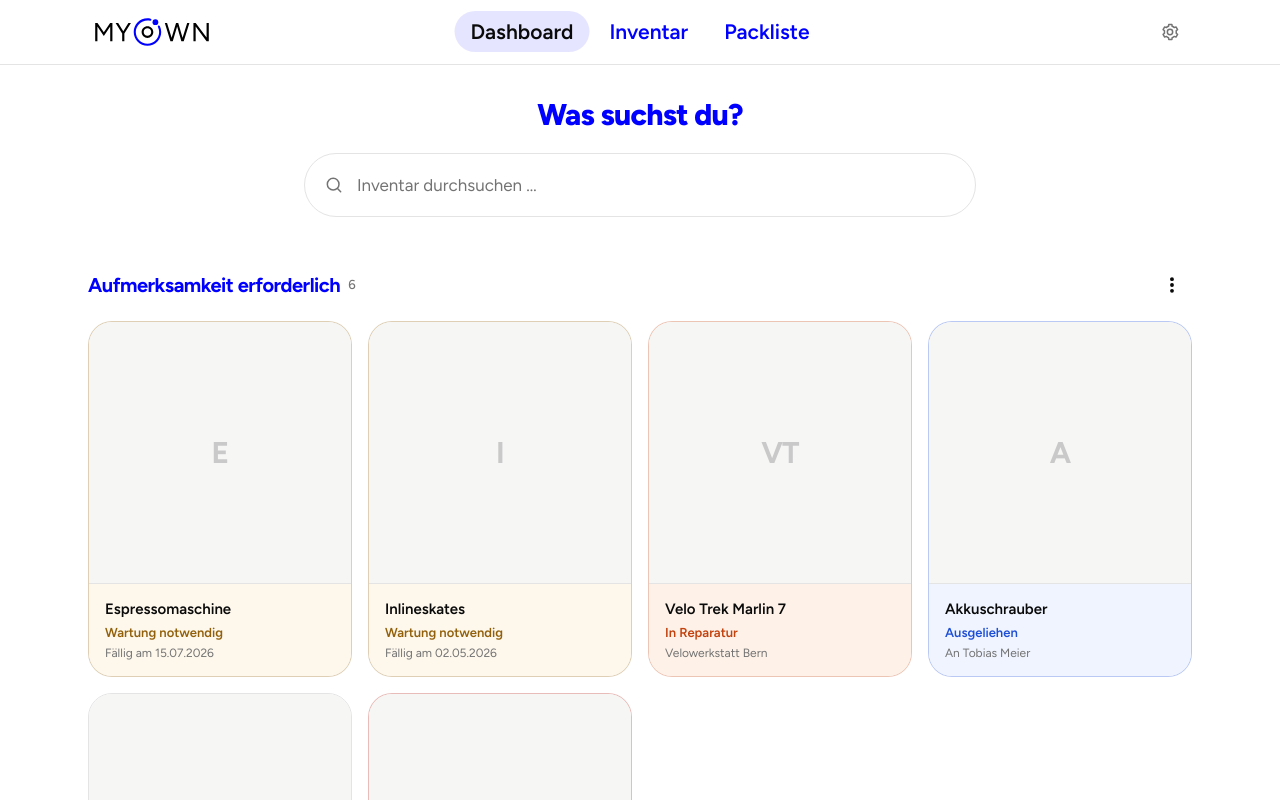
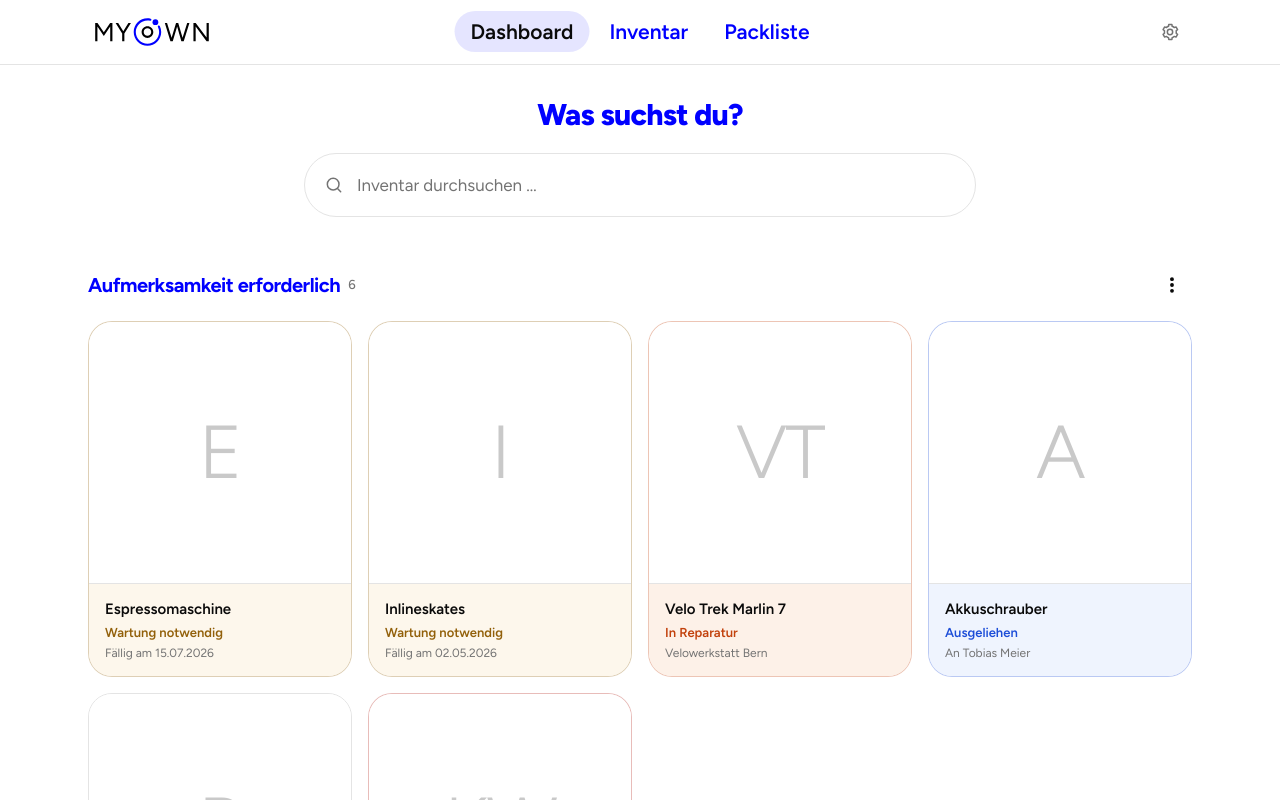
Before and after one commit to mrcldbrnr/web-app, a Next.js app: page / in a window 1280 px wide. Shown: the top 800 px of the page. Built offline with nearby package versions, Linux system fonts and the light colour scheme.

Commit message:
dashboard: aufmerksamkeit kacheln (farbe/font-weight)

```diff
--- a/src/components/dashboard/AttentionSection.tsx
+++ b/src/components/dashboard/AttentionSection.tsx
@@ -120,21 +120,21 @@ export function AttentionSection() {
           {entries.map(({ item, label, note, tone }) => {
             const toneClasses = TONE_CLASSES[tone];
             return (
-              <li key={item.id}>
+              <li key={item.id} className="h-full">
                 <Link
                   href={`/items/${item.id}`}
                   className={cn(
-                    "group block overflow-hidden rounded-3xl border bg-white transition-colors hover:border-ink",
+                    "group flex h-full flex-col overflow-hidden rounded-3xl border bg-white transition-colors hover:border-ink",
                     toneClasses.border,
                   )}
                 >
                   <ItemImage
                     item={item}
                     rounded="rounded-none"
-                    className="aspect-square w-full border-0 border-b border-line"
-                    textClassName="text-3xl"
+                    className="aspect-square w-full shrink-0 border-0 border-b border-line"
+                    textClassName="text-[75px]"
                   />
-                  <div className={cn("px-4 py-3.5", toneClasses.panel)}>
+                  <div className={cn("flex-1 px-4 py-3.5", toneClasses.panel)}>
                     <p className="truncate text-[15px] font-semibold text-ink">
                       {item.name}
                     </p>
--- a/src/components/items/ItemImage.tsx
+++ b/src/components/items/ItemImage.tsx
@@ -33,14 +33,14 @@ export function ItemImage({
     <div
       aria-hidden="true"
       className={cn(
-        "flex items-center justify-center border border-line bg-surface-soft",
+        "flex items-center justify-center border border-line bg-white",
         rounded,
         className,
       )}
     >
       <span
         className={cn(
-          "font-bold tracking-tight text-line-strong select-none",
+          "font-light tracking-tight text-line-strong select-none",
           textClassName,
         )}
       >
```
